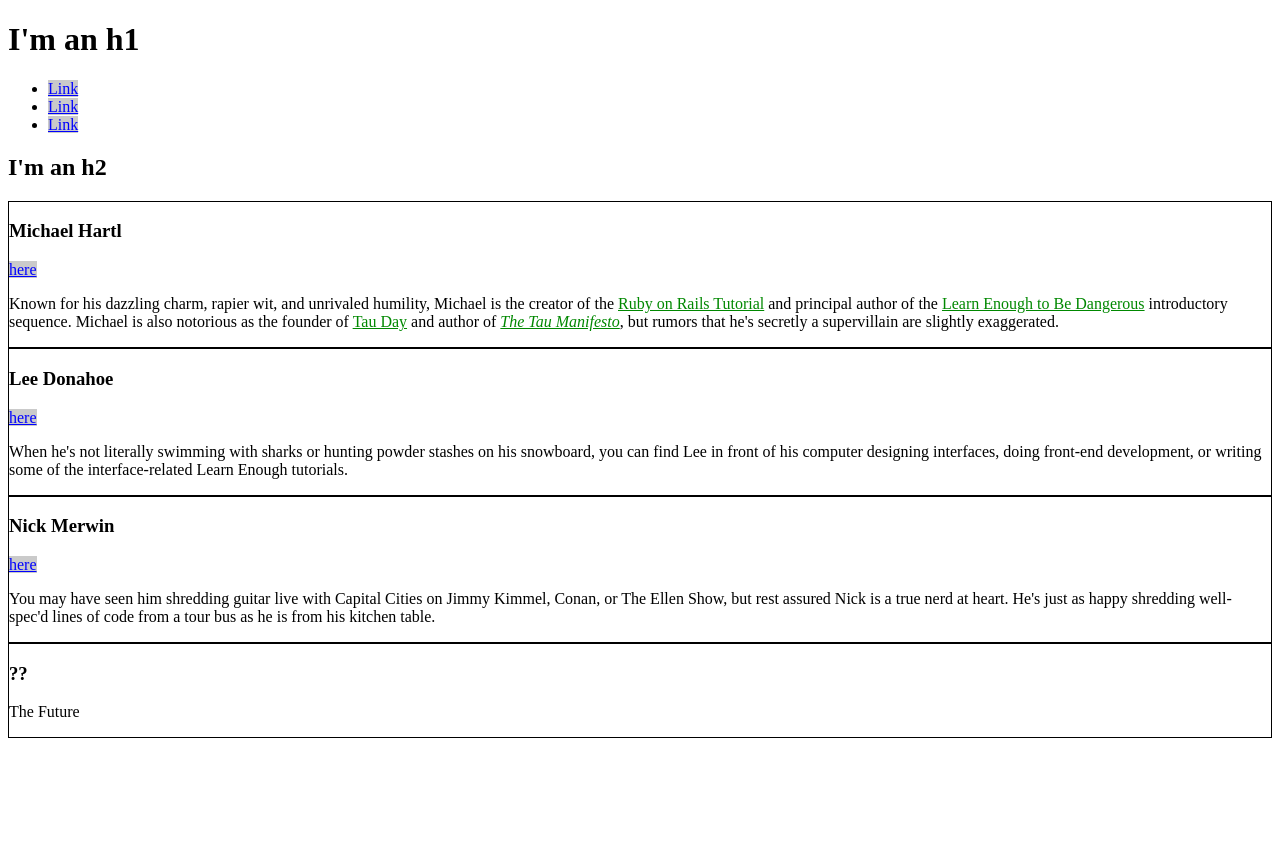
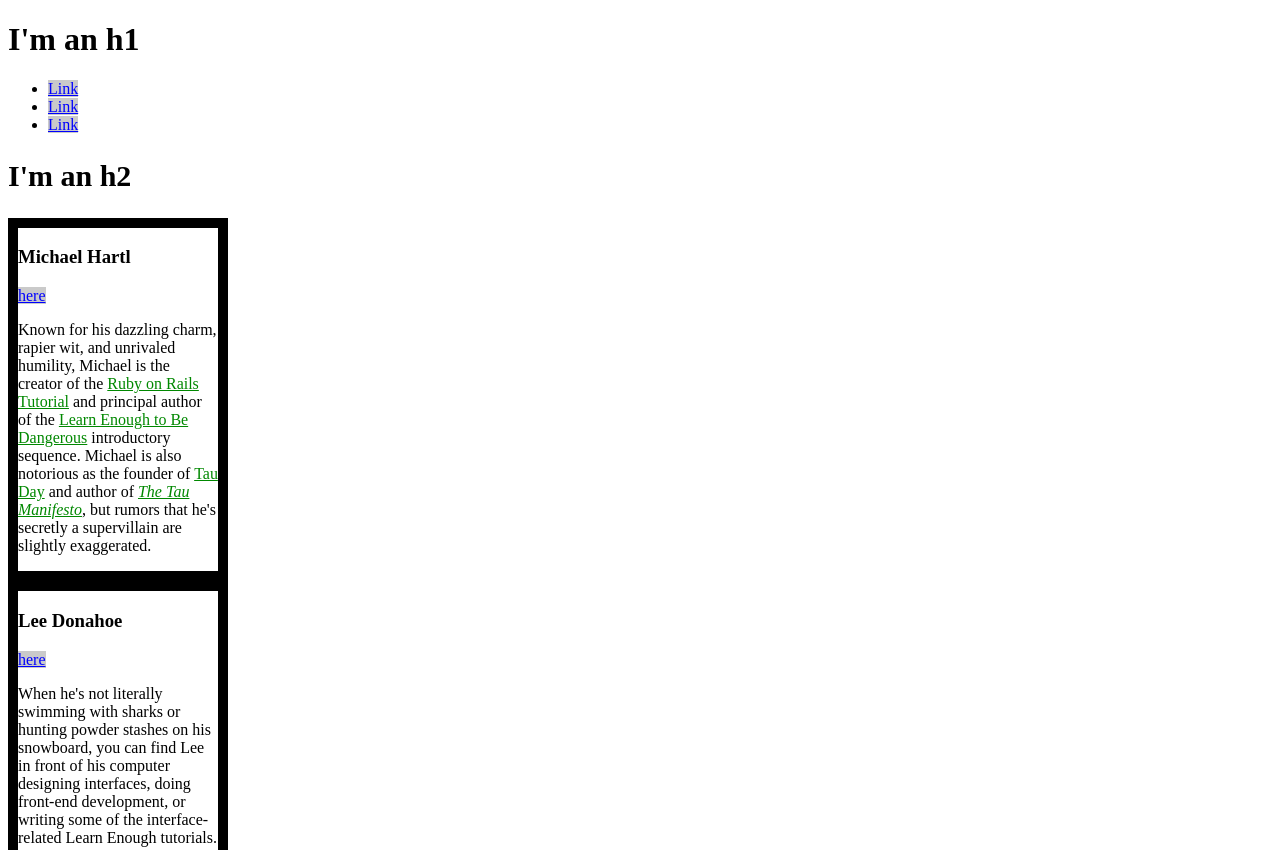
Before and after one commit to rcmelton/rcmelton.git.io, a plain HTML site: page index.html in a window 1280 px wide. Shown: the top 850 px of the page. Before the commit the page ends 800 px from the top, so only its background shows below. Drawn offline with Linux system fonts and the light colour scheme.

Commit message:
finish 3.3

```diff
--- a/index.html
+++ b/index.html
@@ -8,15 +8,22 @@
     a {
       color: rgba(223, 139, 244, 0.20);
     }
+
+    h2 {
+      font-size: 30px;
+    }
+
     /* SOCIAL STYLES */
     .social-link {
       background: rgba(150, 150, 150, 0.5);
       color: #00f;
     }
 
+
     /* BIO STYLES */
     .bio-box {
-      border: 1px solid #000;
+      border: 10px solid #000;
+      width: 200px;
     }
     .bio-copy a {
       color: #080;
```
